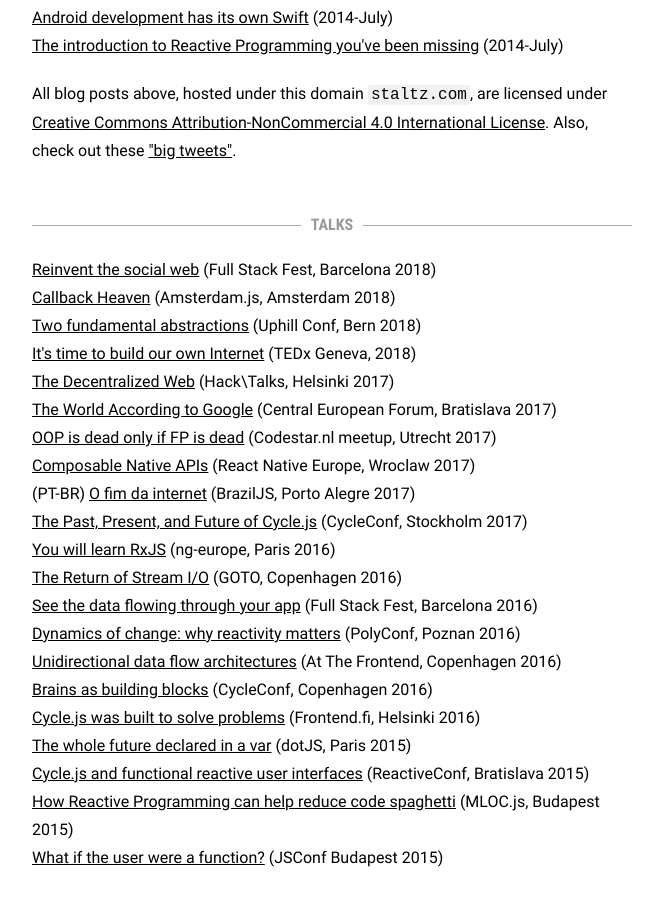
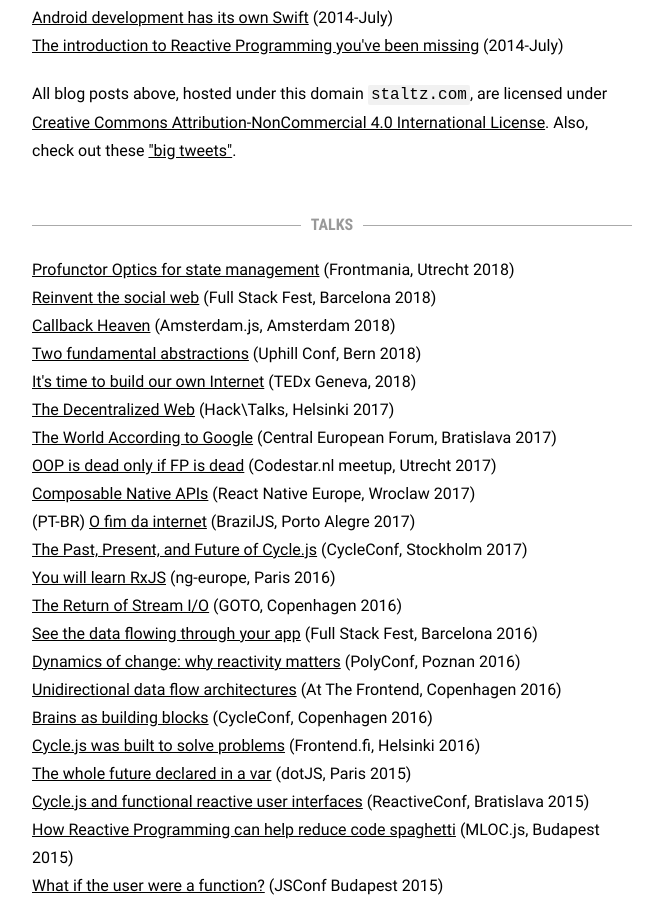
Before and after one commit to staltz/staltz.com, a Jekyll site: the page built from blog.html, in a window 1280 px wide and 900 px high, scrolled down 1493 px. Shown: the whole window, without its empty margins (308-971 px from the left). Built offline with Jekyll 4.4.1, drawn with Linux system fonts in a browser that asks for light colours; nearby versions of some CDN libraries.

Commit message:
add frontmania talk

```diff
--- a/blog.html
+++ b/blog.html
@@ -29,6 +29,7 @@ layout: blank
 
       <h2 id="talks" class="hr"><span class="hr">TALKS</span></h2>
       <p>
+        <a href="https://www.youtube.com/watch?v=VdiJ_vgVUgs">Profunctor Optics for state management</a> (Frontmania, Utrecht 2018)<br />
         <a href="https://www.youtube.com/watch?v=8GE5C9-RUpg">Reinvent the social web</a> (Full Stack Fest, Barcelona 2018)<br />
         <a href="https://www.youtube.com/watch?v=HssczgaY9BM">Callback Heaven</a> (Amsterdam.js, Amsterdam 2018)<br />
         <a href="https://www.youtube.com/watch?v=fdol03pcvMA">Two fundamental abstractions</a> (Uphill Conf, Bern 2018)<br />
```
